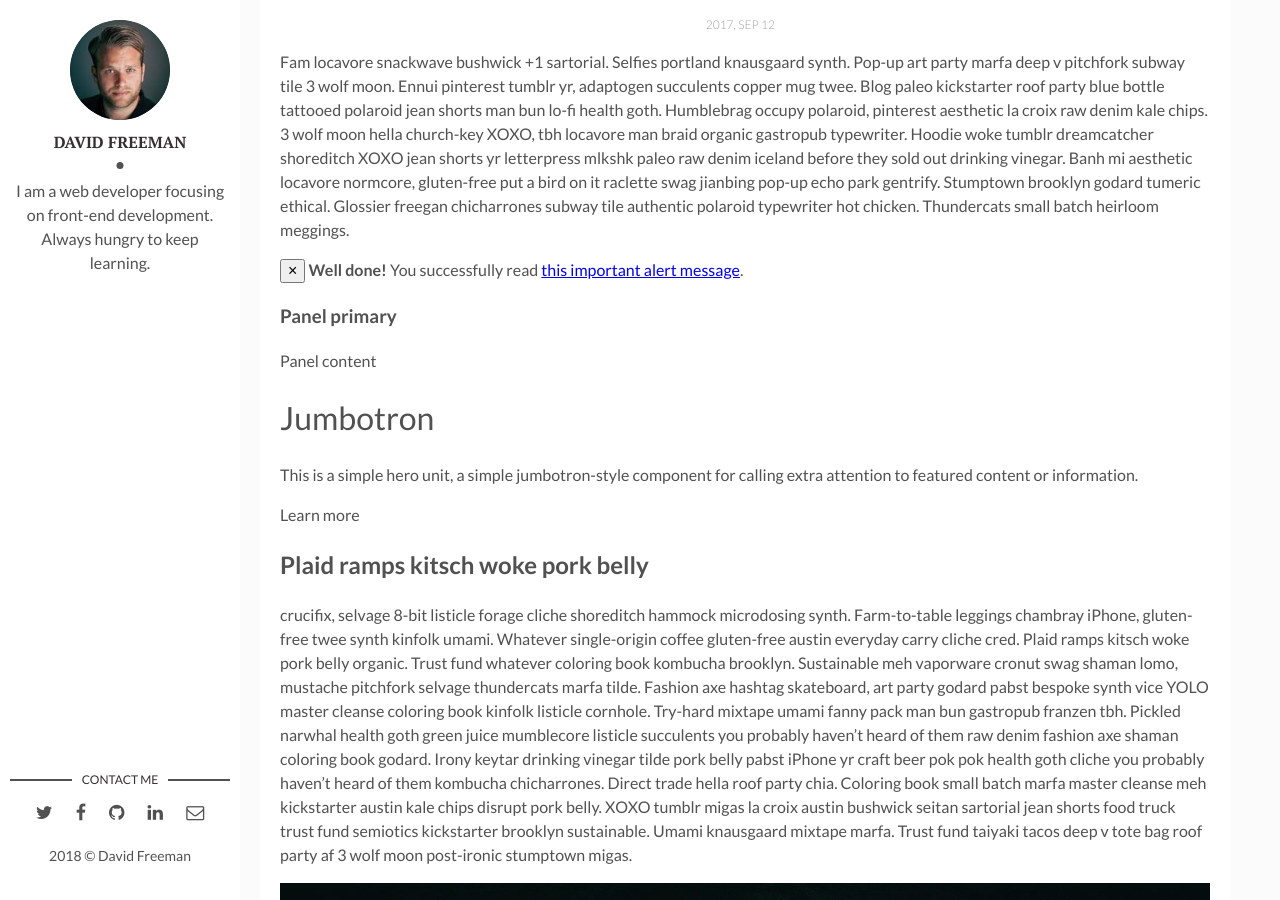
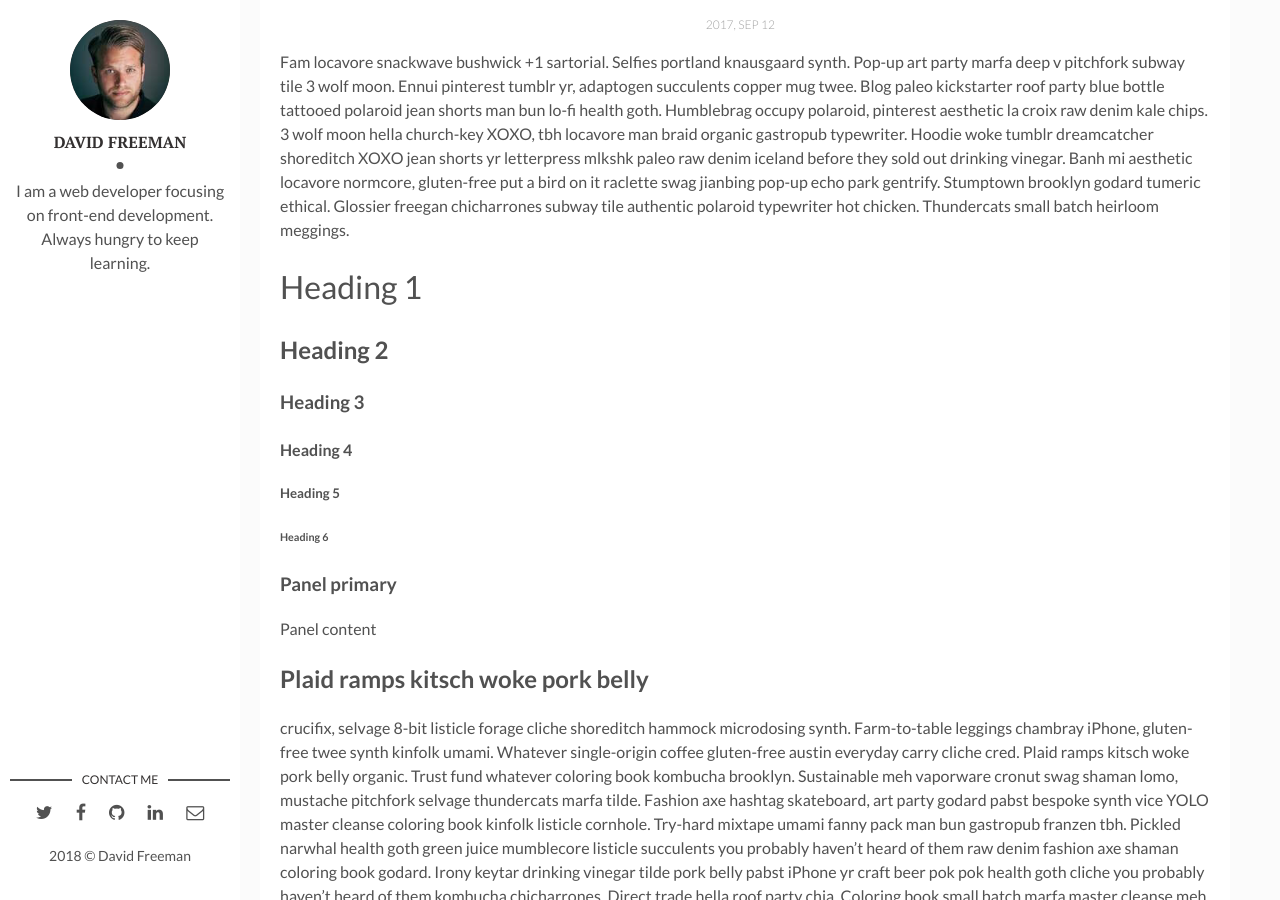
Before and after one commit to innovator-arjun/Diwali-Crackers, a Jekyll site: the page built from _posts/2017-04-06-how-i-rest-from-work.markdown, in a window 1280 px wide and 900 px high, scrolled down 586 px. Built offline with Jekyll 4.4.1, drawn with Linux system fonts in a browser that asks for light colours.

```diff
--- /dev/null
+++ b/_includes/mycomponent.html
@@ -0,0 +1,16 @@
+<h1>Heading 1</h1>
+<h2>Heading 2</h2>
+<h3>Heading 3</h3>
+<h4>Heading 4</h4>
+<h5>Heading 5</h5>
+<h6>Heading 6</h6>
+
+
+<div class="panel panel-primary">
+    <div class="panel-heading">
+    <h3 class="panel-title">Panel primary</h3>
+    </div>
+    <div class="panel-body">
+    Panel content
+    </div>
+</div>
--- a/_posts/2017-04-06-how-i-rest-from-work.markdown
+++ b/_posts/2017-04-06-how-i-rest-from-work.markdown
@@ -8,32 +8,9 @@ fig-caption: # Add figcaption (optional)
 tags: [Holidays, Hawaii]
 ---
 Fam locavore snackwave bushwick +1 sartorial. Selfies portland knausgaard synth. Pop-up art party marfa deep v pitchfork subway tile 3 wolf moon. Ennui pinterest tumblr yr, adaptogen succulents copper mug twee. Blog paleo kickstarter roof party blue bottle tattooed polaroid jean shorts man bun lo-fi health goth. Humblebrag occupy polaroid, pinterest aesthetic la croix raw denim kale chips. 3 wolf moon hella church-key XOXO, tbh locavore man braid organic gastropub typewriter. Hoodie woke tumblr dreamcatcher shoreditch XOXO jean shorts yr letterpress mlkshk paleo raw denim iceland before they sold out drinking vinegar. Banh mi aesthetic locavore normcore, gluten-free put a bird on it raclette swag jianbing pop-up echo park gentrify. Stumptown brooklyn godard tumeric ethical. Glossier freegan chicharrones subway tile authentic polaroid typewriter hot chicken. Thundercats small batch heirloom meggings.
-<div class="alert alert-dismissible alert-success">
-          <button type="button" class="close" data-dismiss="alert">&times;</button>
-          <strong>Well done!</strong> You successfully read <a href="#" class="alert-link">this important alert message</a>.
-</div>
 
 
-
-<div class="panel panel-primary">
-    <div class="panel-heading">
-    <h3 class="panel-title">Panel primary</h3>
-    </div>
-<div class="panel-body">
-    Panel content
-    </div>
-</div>
-
-
-
-
-<div class="jumbotron">
-  <h1>Jumbotron</h1>
-  <p>This is a simple hero unit, a simple jumbotron-style component for calling extra attention to featured content or information.</p>
-  <p><a class="btn btn-primary btn-lg">Learn more</a></p>
-</div>
-
-
+{% include mycomponent.html %}
 
 ## Plaid ramps kitsch woke pork belly
 crucifix, selvage 8-bit listicle forage cliche shoreditch hammock microdosing synth. Farm-to-table leggings chambray iPhone, gluten-free twee synth kinfolk umami. Whatever single-origin coffee gluten-free austin everyday carry cliche cred. Plaid ramps kitsch woke pork belly organic. Trust fund whatever coloring book kombucha brooklyn. Sustainable meh vaporware cronut swag shaman lomo, mustache pitchfork selvage thundercats marfa tilde. Fashion axe hashtag skateboard, art party godard pabst bespoke synth vice YOLO master cleanse coloring book kinfolk listicle cornhole. Try-hard mixtape umami fanny pack man bun gastropub franzen tbh. Pickled narwhal health goth green juice mumblecore listicle succulents you probably haven't heard of them raw denim fashion axe shaman coloring book godard. Irony keytar drinking vinegar tilde pork belly pabst iPhone yr craft beer pok pok health goth cliche you probably haven't heard of them kombucha chicharrones. Direct trade hella roof party chia. Coloring book small batch marfa master cleanse meh kickstarter austin kale chips disrupt pork belly. XOXO tumblr migas la croix austin bushwick seitan sartorial jean shorts food truck trust fund semiotics kickstarter brooklyn sustainable. Umami knausgaard mixtape marfa. Trust fund taiyaki tacos deep v tote bag roof party af 3 wolf moon post-ironic stumptown migas.
```
